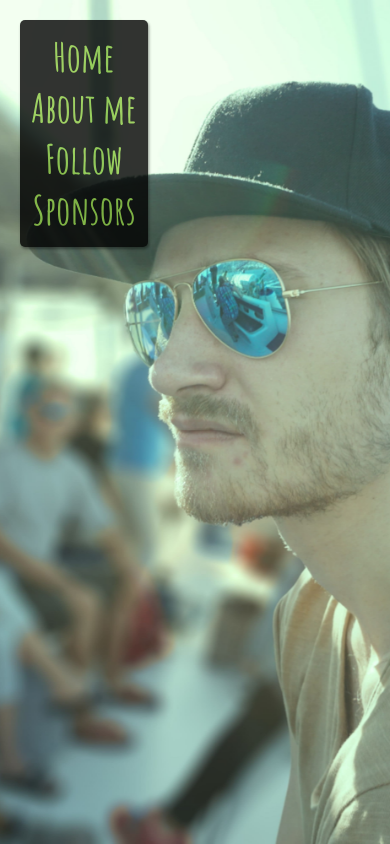
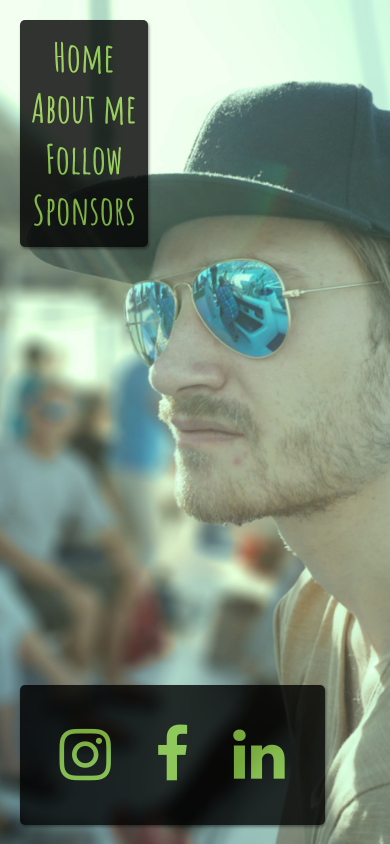
Before and after one commit to FredrikWallstrom/aboutmeapp, a Flask app: template src/templates/home.html in a window 390 px wide. Run offline with Flask 2, Linux system fonts and the light colour scheme; the template is opened without the code that fills it, so the values that code supplies are empty.

Commit message:
Added mobile templates

```diff
--- a/src/static/css/style.css
+++ b/src/static/css/style.css
@@ -1,4 +1,8 @@
 @import url(http://fonts.googleapis.com/css?family=Amatic+SC:700);
+
+.fa-instagram, .fa-linkedin, .fa-instagram {
+  padding:40px;
+}
 
 .background {
   background: url("/static/images/background-compressed-twice.jpg");
@@ -12,6 +16,29 @@
     left: 0;
     z-index: -1;
 }
+
+
+.menu-mobile{
+  opacity: 0.8;
+  padding: 20px;
+  background-color: black;
+  color: #8ac640;
+  border: black;
+  font-size: 40px;
+  cursor: pointer;
+  position: fixed;
+  top: 0;
+  left: 0;
+  -moz-box-shadow: 1px 2px 3px rgba(0,0,0,.5);
+  -webkit-box-shadow: 1px 2px 3px rgba(0,0,0,.5);
+  box-shadow: 1px 2px 3px rgba(0,0,0,.5);
+  border-radius: 5px;
+}
+
+.menu-mobile-container {
+
+ }
+
 
 a{
 	font-family: 'Amatic SC', cursive;
@@ -59,6 +86,22 @@ h1{
 	border-radius: 5px;
  }
 
+ .social-links-bar {
+  background-color: black;
+  opacity: 0.8;
+  text-align: center;
+  display: inline-block;
+  float: left;
+  margin: 5%;
+  -moz-box-shadow: 1px 2px 3px rgba(0,0,0,.5);
+  -webkit-box-shadow: 1px 2px 3px rgba(0,0,0,.5);
+  box-shadow: 1px 2px 3px rgba(0,0,0,.5);
+  border-radius: 5px;
+  position: fixed;
+  bottom: 0;
+  left: 0;
+ }
+
  .inner-menu-bar li  {
  	display: inline-block;
 }
--- a/src/templates/base.html
+++ b/src/templates/base.html
@@ -7,6 +7,10 @@
       <script src="https://ajax.googleapis.com/ajax/libs/jquery/3.3.1/jquery.min.js"></script>
       <script src="/static/js/myjavascript.js"></script>
 
+      <meta name="viewport" content="width=device-width, initial-scale=1">
+      <link rel="stylesheet" href="https://cdnjs.cloudflare.com/ajax/libs/font-awesome/4.7.0/css/font-awesome.min.css">
+
+
     </head>
 
 
@@ -15,17 +19,7 @@
 
         <div class="background"></div>
 
-        <div class="menu-bar">
-          <nav class="inner-menu-bar">
-            <li><a href="{{ url_for('home') }}">Home</a></li>
-            <br/>
-            <li><a href="{{ url_for('home') }}">About me</a></li>
-            <br/>
-            <li><a href="{{ url_for('home') }}">Follow</a></li>
-            <br/>
-            <li><a href="{{ url_for('home') }}">Sponsors</a></li>
-          </nav>
-        </div>
+
 
         {% block content %}{% endblock %}
 
--- a/src/templates/home.html
+++ b/src/templates/home.html
@@ -2,4 +2,21 @@
 
 {% block content %}
 
+        <div class="menu-bar">
+          <nav class="inner-menu-bar">
+            <li><a href="{{ url_for('home') }}">Home</a></li>
+            <br/>
+            <li><a href="{{ url_for('home') }}">About me</a></li>
+            <br/>
+            <li><a href="{{ url_for('home') }}">Follow</a></li>
+            <br/>
+            <li><a href="{{ url_for('home') }}">Sponsors</a></li>
+          </nav>
+        </div>
+
+        <div class="social-links-bar">
+        	<a href="https://www.facebook.com/" class="fa fa-instagram" style="font-size:60px;"></a>
+        	<a href="https://www.facebook.com/" class="fa fa-facebook" style="font-size:60px;"></a>
+        	<a href="https://www.facebook.com/" class="fa fa-linkedin" style="font-size:60px;"></a>
+        </div>
 {% endblock %}
```
Also changed, not shown: src/routes.py (+7 -2 lines), src/templates/mobile/home.html (added, +7 -0 lines), src/static/images/background-small.jpeg (added), src/static/images/menu-mobile_icon.png (added). Lines whose indentation alone changed are shown as unchanged.
